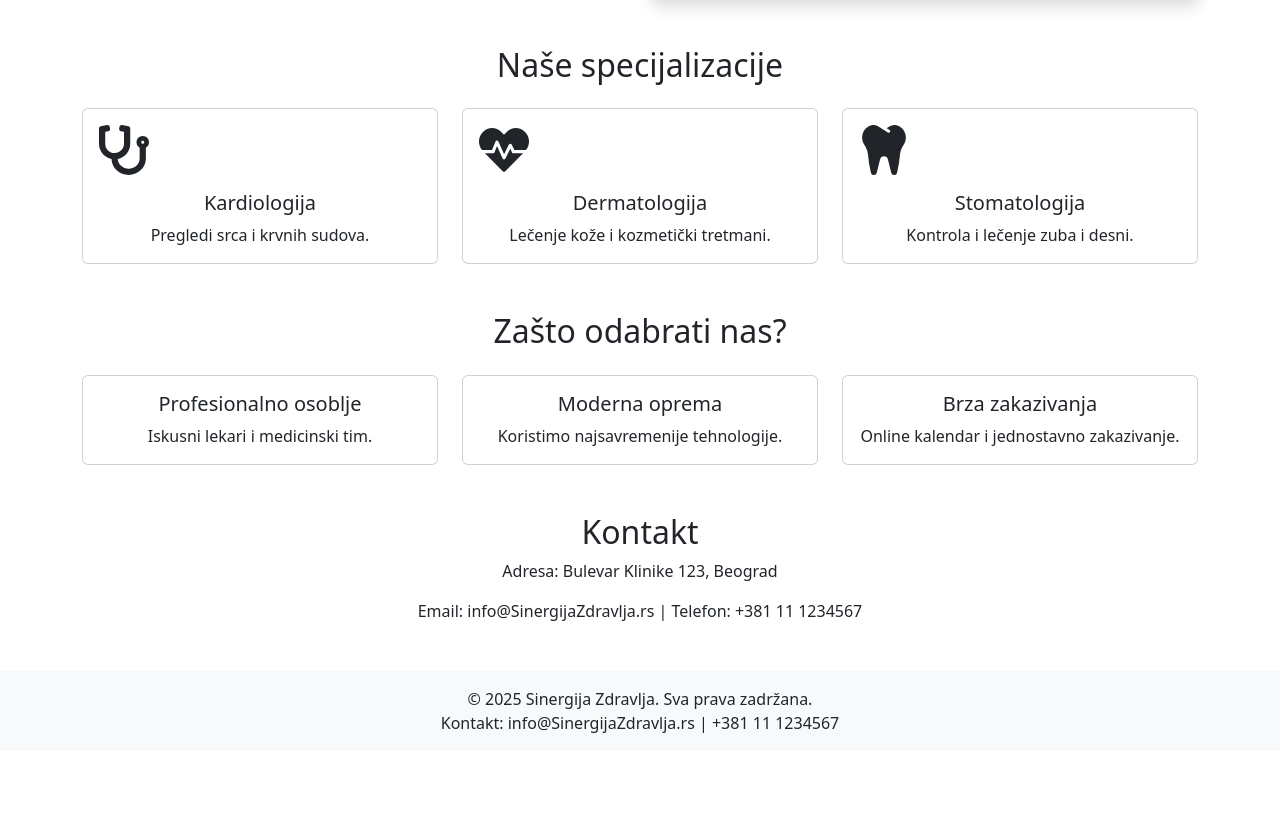
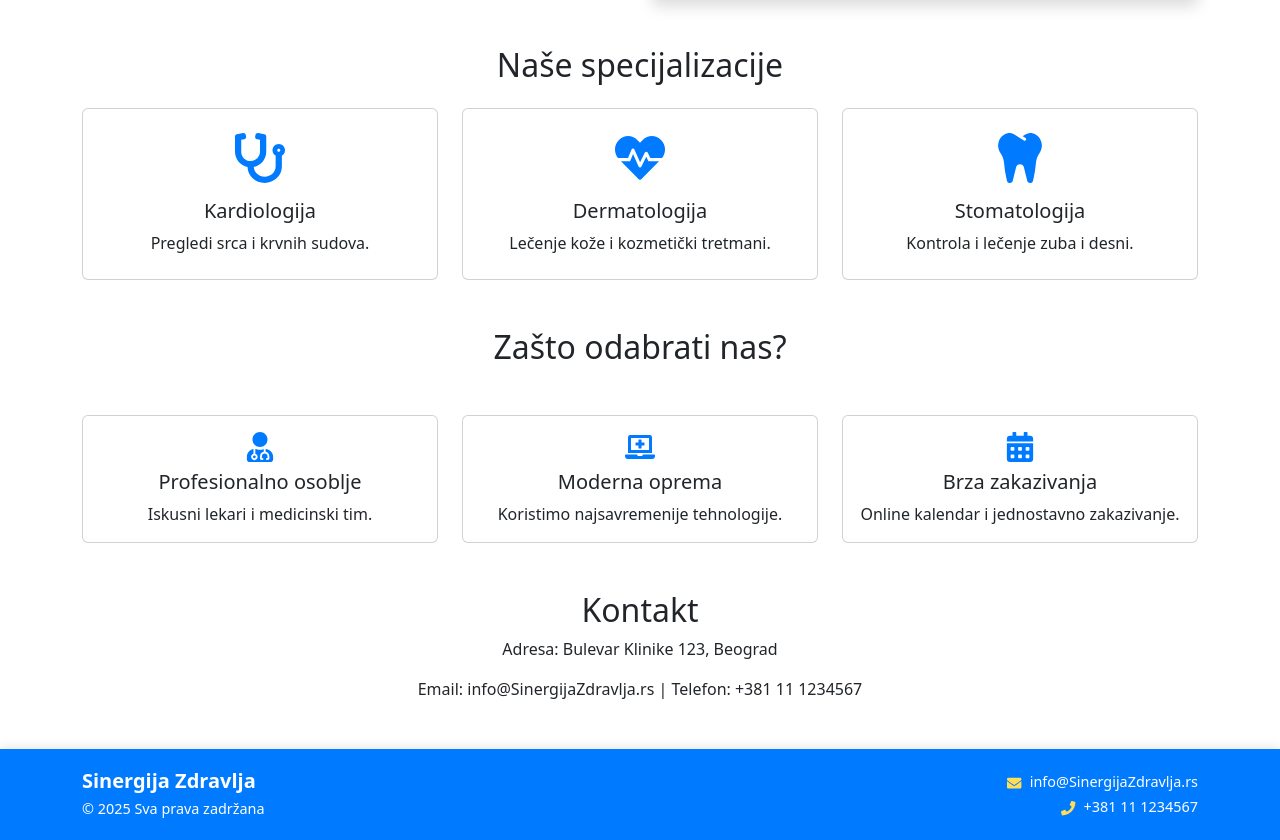
Before and after one commit to elab-development/internet-tehnologije-2024-projekat-appzainteraktivnikalendar, a React (Create React App) app in the folder frontend/: page / in a window 1280 px wide. Shown: the part 1099-1939 px from the top of the page. Before the commit the page ends 1850 px from the top, so only its background shows below. Built offline with nearby package versions, Linux system fonts and the light colour scheme.

Commit message:
- vizuelna poboljsanja

```diff
--- a/frontend/src/components/Footer.jsx
+++ b/frontend/src/components/Footer.jsx
@@ -1,13 +1,29 @@
 // src/components/Footer.jsx
 import React from "react";
-import { Container } from "react-bootstrap";
+import { Container, Row, Col } from "react-bootstrap";
+import { FaEnvelope, FaPhone, FaMapMarkerAlt } from "react-icons/fa";
+import "../styles/Footer.css";
 
 const Footer = () => {
   return (
-    <footer className="bg-light text-center py-3 mt-5">
+    <footer className="footer">
       <Container>
-        <p className="mb-0">© 2025 Sinergija Zdravlja. Sva prava zadržana.</p>
-        <p className="mb-0">Kontakt: info@SinergijaZdravlja.rs | +381 11 1234567</p>
+        <Row className="align-items-center">
+          <Col md={6} className="text-md-start text-center mb-2 mb-md-0">
+            <h5>Sinergija Zdravlja</h5>
+            <p className="mb-0">© 2025 Sva prava zadržana</p>
+          </Col>
+          <Col md={6} className="text-md-end text-center">
+            <p className="mb-1">
+              <FaEnvelope className="me-2" />
+              info@SinergijaZdravlja.rs
+            </p>
+            <p className="mb-0">
+              <FaPhone className="me-2" />
+              +381 11 1234567
+            </p>
+          </Col>
+        </Row>
       </Container>
     </footer>
   );
--- a/frontend/src/pages/HomePage.jsx
+++ b/frontend/src/pages/HomePage.jsx
@@ -1,15 +1,62 @@
-// src/pages/HomePage.jsx
-import React from "react";
+import React, { useEffect } from "react";
 import Footer from "../components/Footer";
 import { Container, Row, Col, Card } from "react-bootstrap";
-import { FaStethoscope, FaHeartbeat, FaTooth } from "react-icons/fa";
+import {
+  FaStethoscope,
+  FaHeartbeat,
+  FaTooth,
+  FaUserMd,
+  FaLaptopMedical,
+  FaCalendarAlt,
+} from "react-icons/fa";
 import "../styles/HomePage.css";
+import AOS from "aos";
+import "aos/dist/aos.css";
+
+const services = [
+  {
+    icon: <FaStethoscope size={50} />,
+    title: "Kardiologija",
+    desc: "Pregledi srca i krvnih sudova.",
+  },
+  {
+    icon: <FaHeartbeat size={50} />,
+    title: "Dermatologija",
+    desc: "Lečenje kože i kozmetički tretmani.",
+  },
+  {
+    icon: <FaTooth size={50} />,
+    title: "Stomatologija",
+    desc: "Kontrola i lečenje zuba i desni.",
+  },
+];
+
+const features = [
+  {
+    icon: <FaUserMd size={30} />,
+    title: "Profesionalno osoblje",
+    desc: "Iskusni lekari i medicinski tim.",
+  },
+  {
+    icon: <FaLaptopMedical size={30} />,
+    title: "Moderna oprema",
+    desc: "Koristimo najsavremenije tehnologije.",
+  },
+  {
+    icon: <FaCalendarAlt size={30} />,
+    title: "Brza zakazivanja",
+    desc: "Online kalendar i jednostavno zakazivanje.",
+  },
+];
 
 const HomePage = () => {
+  useEffect(() => {
+    AOS.init({ duration: 800, once: true });
+  }, []);
+
   return (
     <>
-
-      {/* HERO SEKCIJA */}
+      {/* HERO */}
       <div className="hero-section">
         <div className="hero-content">
           <h1>Dobrodošli u Sinergiju Zdravlja</h1>
@@ -24,7 +71,7 @@ const HomePage = () => {
       <Container className="mt-5">
         <h2 className="text-center mb-4">O nama</h2>
         <Row className="align-items-center">
-          <Col md={6}>
+          <Col md={6} data-aos="fade-right">
             <p>
               Sinergija Zdravlja je moderna klinika posvećena vašem zdravlju i
               dobrobiti. Naš stručni tim lekara i medicinskog osoblja pruža
@@ -36,7 +83,7 @@ const HomePage = () => {
               rutinski pregled ili specijalistički tretman, mi smo tu za vas.
             </p>
           </Col>
-          <Col md={6}>
+          <Col md={6} data-aos="fade-left">
             <img
               src="clinic-onama.jpg"
               alt="Klinika"
@@ -46,61 +93,40 @@ const HomePage = () => {
         </Row>
       </Container>
 
-      {/* NAŠE USLUGE */}
+      {/* USLUGE */}
       <Container className="mt-5">
         <h2 className="text-center mb-4">Naše specijalizacije</h2>
         <Row className="g-4">
-          <Col md={4}>
-            <Card data-aos="fade-up" className="text-center shadow-hover p-3">
-              <FaStethoscope size={50} className="mb-3" />
-              <Card.Title>Kardiologija</Card.Title>
-              <Card.Text>Pregledi srca i krvnih sudova.</Card.Text>
-            </Card>
-          </Col>
-          <Col md={4}>
-            <Card data-aos="fade-up" className="text-center shadow-hover p-3">
-              <FaHeartbeat size={50} className="mb-3" />
-              <Card.Title>Dermatologija</Card.Title>
-              <Card.Text>Lečenje kože i kozmetički tretmani.</Card.Text>
-            </Card>
-          </Col>
-          <Col md={4}>
-            <Card data-aos="fade-up" className="text-center shadow-hover p-3">
-              <FaTooth size={50} className="mb-3" />
-              <Card.Title>Stomatologija</Card.Title>
-              <Card.Text>Kontrola i lečenje zuba i desni.</Card.Text>
-            </Card>
-          </Col>
+          {services.map((s, i) => (
+            <Col md={4} key={i} data-aos="fade-up" data-aos-delay={i * 100}>
+              <Card className="text-center p-4 shadow-hover card-hover">
+                <div className="service-icon mb-3">{s.icon}</div>
+                <Card.Title>{s.title}</Card.Title>
+                <Card.Text>{s.desc}</Card.Text>
+              </Card>
+            </Col>
+          ))}
         </Row>
       </Container>
 
-      {/* ZAŠTO ODABRATI NAS */}
+      {/* ZAŠTO NAS */}
       <Container className="text-center mt-5">
         <h2>Zašto odabrati nas?</h2>
-        <Row className="mt-4">
-          <Col md={4}>
-            <Card data-aos="fade-up" className="p-3 shadow-hover">
-              <Card.Title>Profesionalno osoblje</Card.Title>
-              <Card.Text>Iskusni lekari i medicinski tim.</Card.Text>
-            </Card>
-          </Col>
-          <Col md={4}>
-            <Card data-aos="fade-up" className="p-3 shadow-hover">
-              <Card.Title>Moderna oprema</Card.Title>
-              <Card.Text>Koristimo najsavremenije tehnologije.</Card.Text>
-            </Card>
-          </Col>
-          <Col md={4}>
-            <Card data-aos="fade-up" className="p-3 shadow-hover">
-              <Card.Title>Brza zakazivanja</Card.Title>
-              <Card.Text>Online kalendar i jednostavno zakazivanje.</Card.Text>
-            </Card>
-          </Col>
+        <Row className="mt-4 g-4">
+          {features.map((f, i) => (
+            <Col md={4} key={i} data-aos="fade-up" data-aos-delay={i * 100}>
+              <Card className="p-3 shadow-hover card-hover">
+                <div className="feature-icon mb-2">{f.icon}</div>
+                <Card.Title>{f.title}</Card.Title>
+                <Card.Text>{f.desc}</Card.Text>
+              </Card>
+            </Col>
+          ))}
         </Row>
       </Container>
 
       {/* KONTAKT */}
-      <Container data-aos="fade-up" className="text-center mt-5 mb-5">
+      <Container className="text-center mt-5 mb-5" data-aos="fade-up">
         <h2>Kontakt</h2>
         <p>Adresa: Bulevar Klinike 123, Beograd</p>
         <p>Email: info@SinergijaZdravlja.rs | Telefon: +381 11 1234567</p>
--- /dev/null
+++ b/frontend/src/styles/Auth.css
@@ -0,0 +1,59 @@
+.auth-page {
+  min-height: 100vh;
+  background: linear-gradient(to right, #e6f2ff, #f7fbff);
+  display: flex;
+  justify-content: center;
+  align-items: center;
+  padding-top: 60px;
+}
+
+.auth-card {
+  border-radius: 15px;
+  border: none;
+  background: rgba(255, 255, 255, 0.95);
+  backdrop-filter: blur(5px);
+  animation: fadeScale 0.3s ease-out;
+}
+
+.auth-title {
+  color: #007bff;
+  font-weight: 600;
+}
+
+.register-btn,
+.btn-primary {
+  background-color: #007bff !important;
+  border: none !important;
+  transition: all 0.3s ease;
+}
+
+.register-btn:hover,
+.btn-primary:hover {
+  background-color: #0056b3 !important;
+  transform: translateY(-2px);
+}
+
+.form-label {
+  font-weight: 500;
+  color: #333;
+}
+
+.form-control:focus {
+  border-color: #007bff;
+  box-shadow: 0 0 0 0.2rem rgba(0, 123, 255, 0.25);
+}
+
+.alert {
+  border-radius: 8px;
+}
+
+@keyframes fadeScale {
+  0% {
+    opacity: 0;
+    transform: scale(0.95);
+  }
+  100% {
+    opacity: 1;
+    transform: scale(1);
+  }
+}
--- /dev/null
+++ b/frontend/src/styles/Footer.css
@@ -0,0 +1,22 @@
+/* src/styles/Footer.css */
+.footer {
+  background-color: #007bff;
+  color: white;
+  padding: 20px 0;
+  font-size: 0.9rem;
+  box-shadow: 0 -2px 10px rgba(0,0,0,0.1);
+}
+
+.footer h5 {
+  font-weight: 600;
+  margin-bottom: 5px;
+}
+
+.footer p {
+  margin: 0;
+}
+
+.footer svg {
+  vertical-align: middle;
+  color: #ffdd57;
+}
--- a/frontend/src/styles/HomePage.css
+++ b/frontend/src/styles/HomePage.css
@@ -4,32 +4,82 @@
   position: relative;
   color: white;
   height: 70vh;
+  display: flex;
+  align-items: center;
+  justify-content: center;
+  overflow: hidden;
 }
 
 .hero-section::before {
   content: '';
   position: absolute;
   inset: 0;
-  background-color: rgba(0, 0, 0, 0.45);
+  background: linear-gradient(to bottom, rgba(0,0,0,0.5), rgba(0,0,0,0.2));
+  z-index: 0;
 }
 
 .hero-content {
   position: relative;
   z-index: 1;
   text-align: center;
-  top: 50%;
-  transform: translateY(-50%);
+  animation: fadeInUp 1s ease-out;
 }
 
 .hero-content h1 {
   font-size: 3rem;
   font-weight: bold;
-  text-shadow: 2px 2px 5px rgba(0,0,0,0.5);
+  text-shadow: 2px 2px 6px rgba(0,0,0,0.5);
 }
 
 .hero-content p {
   font-size: 1.2rem;
   max-width: 600px;
   margin: 0 auto;
-  text-shadow: 1px 1px 3px rgba(0,0,0,0.5);
+  text-shadow: 1px 1px 4px rgba(0,0,0,0.5);
 }
+
+/* CARD HOVER */
+.shadow-hover {
+  transition: all 0.3s ease;
+  border-radius: 12px;
+}
+
+.card-hover:hover {
+  transform: translateY(-5px) scale(1.02);
+  box-shadow: 0 10px 25px rgba(0,0,0,0.15);
+}
+
+/* SERVICE ICON */
+.service-icon, .feature-icon {
+  color: #007bff;
+  transition: transform 0.3s;
+}
+
+.card-hover:hover .service-icon,
+.card-hover:hover .feature-icon {
+  transform: scale(1.2);
+}
+
+/* IMAGE LAZY LOADING */
+.lazy-img {
+  opacity: 0;
+  transform: translateY(20px);
+  transition: opacity 0.6s ease, transform 0.6s ease;
+}
+
+.lazy-img[data-aos][data-aos-init] {
+  opacity: 1;
+  transform: translateY(0);
+}
+
+/* ANIMATIONS */
+@keyframes fadeInUp {
+  0% { opacity: 0; transform: translateY(20px); }
+  100% { opacity: 1; transform: translateY(0); }
+}
+
+/* RESPONSIVE TEXT */
+@media (max-width: 768px) {
+  .hero-content h1 { font-size: 2rem; }
+  .hero-content p { font-size: 1rem; }
+}
--- a/frontend/src/styles/Register.css
+++ /dev/null
@@ -1,39 +0,0 @@
-.register-page {
-  min-height: 100vh;
-  background: linear-gradient(to right, #e6f2ff, #f7fbff);
-  display: flex;
-  justify-content: center;
-  align-items: center;
-  padding-top: 60px; /* ako navbar pokriva deo stranice */
-}
-
-.card {
-  border-radius: 15px;
-  border: none;
-  background: rgba(255, 255, 255, 0.9);
-  backdrop-filter: blur(5px);
-}
-
-.card h2 {
-  color: #007bff;
-  font-weight: 600;
-}
-
-.register-btn {
-  background-color: #007bff !important;
-  border: none !important;
-  transition: 0.3s ease;
-}
-
-.register-btn:hover {
-  background-color: #0056b3 !important;
-}
-
-.form-label {
-  font-weight: 500;
-  color: #333;
-}
-
-.alert {
-  border-radius: 8px;
-}
```
Also changed, not shown: frontend/src/components/Navbar.jsx (+27 -7 lines), frontend/src/pages/Login.jsx (+29 -12 lines), frontend/src/pages/Register.jsx (+29 -9 lines).
